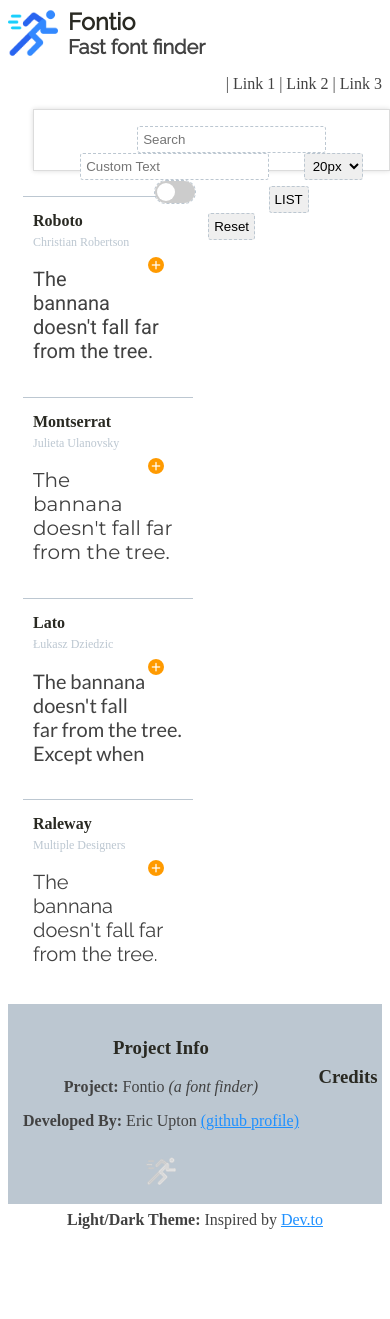
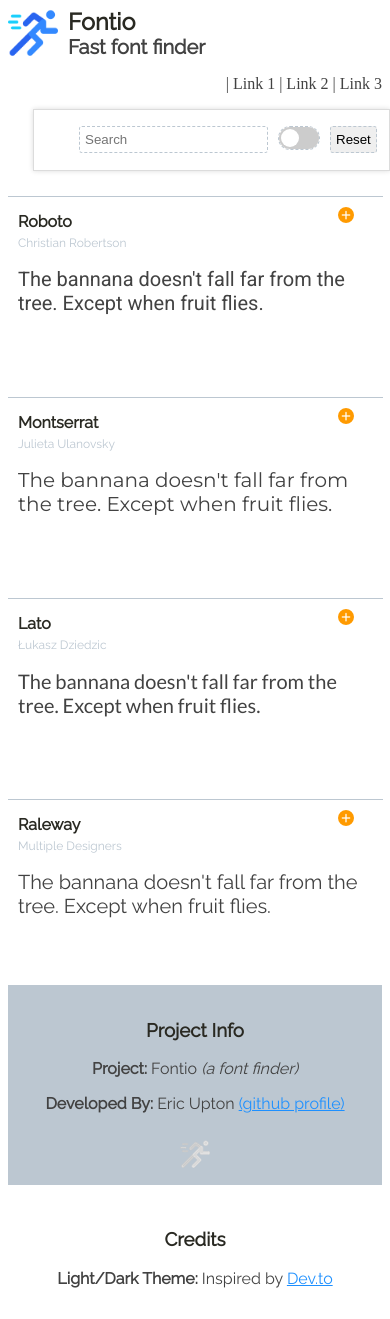
Before and after one commit to Chingu-Solo/solo-koala-76, a plain HTML site: page index.html in a window 390 px wide. Shown: the top 1319 px of the page. Before the commit the page ends 1229 px from the top, so only its background shows below. Drawn offline with Linux system fonts and the light colour scheme; a web font is replaced by a local one.

Commit message:
Responsive layout

```diff
--- a/code/favorite-fonts.js
+++ b/code/favorite-fonts.js
@@ -161,10 +161,16 @@ var currentLayout = "grid"; // or list
 
 function changeLayoutMode(editor) {
     currentLayout = (currentLayout == "grid") ? "list" : "grid";
-    editor.value = currentLayout.toUpperCase();
+    editor.value = ((currentLayout == "grid") ? "list" : "grid").toUpperCase();
     var fontCardList = document.getElementsByClassName("font-card");
     for (var i=0; i < fontCardList.length; i++) {
-        fontCardList[i].style.width = (currentLayout == "grid") ? "20%" : "95%";
+        //fontCardList[i].style.width = (currentLayout == "grid") ? "20%" : "95%";
+        if ((currentLayout == "grid")) {
+            fontCardList[i].className = fontCardList[i].className.replace(" font-card-list-layout","");
+        }
+        else {
+            fontCardList[i].className += " font-card-list-layout";
+        }
     }
 }
 
--- a/index.html
+++ b/index.html
@@ -66,7 +66,7 @@
             </div>
         </main>
         <footer id="site-footer" class="center-content">
-            <p class="center-child" id="footer-content-container">
+            <div class="center-child" id="footer-content-container">
                 <div id="dev-info">
                     <h3>Project Info</h3>
                     <div>
@@ -75,7 +75,7 @@
                     </div>
                     <div class="center-child"><img id="footer-logo" src="./images/logo-watermark.png" alt="gray scale logo watermark" /></div>
                 </div>
-                <p id="credits-info">
+                <div id="credits-info">
                     <h3>Credits</h3>
                     <div>
                         <p><strong>Light/Dark Theme: </strong>Inspired by <a href="https://dev.to/ananyaneogi/create-a-dark-light-mode-switch-with-css-variables-34l8">Dev.to</a></p>
--- a/styles/favorite-fonts.css
+++ b/styles/favorite-fonts.css
@@ -25,6 +25,11 @@ body {
 
 h1, h2, h3, h4, h5 {
     color: var(--heading-color);
+    font-family: "Raleway", sans-serif;
+}
+
+p {
+    font-family: "Raleway", sans-serif;
 }
 
 a {
@@ -82,10 +87,16 @@ a {
     box-shadow: 0 0 5px 0 var(--subtle-color);
 }
 
+#page-utils {
+    display: inline-block;
+    margin-left:auto;
+    margin-right:auto;
+}
+
 #page-utils li {
-    display: inline-block;
-    min-width: 100px;
     margin: 0 5px 0 5px;
+    float: left;
+    list-style-type: none;
 }
 
 input, select {
@@ -173,26 +184,33 @@ main {
     display: block;
     background-color: var(--secondary-color);
     height: 200px;
+    width: 100%;
+    margin-left: auto;
+    margin-right: auto;
 }
 
 #footer-content-container {
-    width: 50%;
+    width: 90%;
     margin-left: auto;
     margin-right: auto;
 }
 
 #dev-info {
     padding: 15px;
-    float: left;
+    margin-left: auto;
+    margin-right:auto;
 }
 
 #credits-info {
     padding: 15px;
-    float: right;
+    margin-left: auto;
+    margin-right:auto;
 }
 
 #footer-logo {
     padding: 10px;
+    height: 30px;
+    width: 30px;
 }
 
 .center-content {
@@ -214,6 +232,7 @@ main {
     margin: 15px;
     overflow: hidden;
 }
+
 
 .font-card-header {
     width: 100%;
@@ -258,7 +277,47 @@ main {
     font-size: 20px;
 }
 
-#footer-logo {
-    height: 30px;
-    width: 30px;
+.font-card-list-layout {
+    width: 95% !important;
 }
+
+@media (max-width: 1040px) {
+    .font-card {
+        width: 42%;
+        min-width: initial;
+    }
+}
+
+@media (max-width: 725px) {
+    .font-card {
+        width: 42%;
+        min-width: initial;
+    }
+
+    #page-utils li {
+        display: inline-block;
+        min-width: none;
+        margin: 0 5px 0 5px;
+    }
+
+    #txtCustomText {
+        display: none;
+    }
+
+    #btnLayoutMode {
+        display: none;
+    }
+}
+
+@media (max-width: 660px) {
+    .font-card {
+        width: 95%;
+        min-width: initial;
+        margin-left: auto;
+        margin-right: auto
+    }
+
+    #cmbFontSize {
+        display: none;
+    }
+}
```
